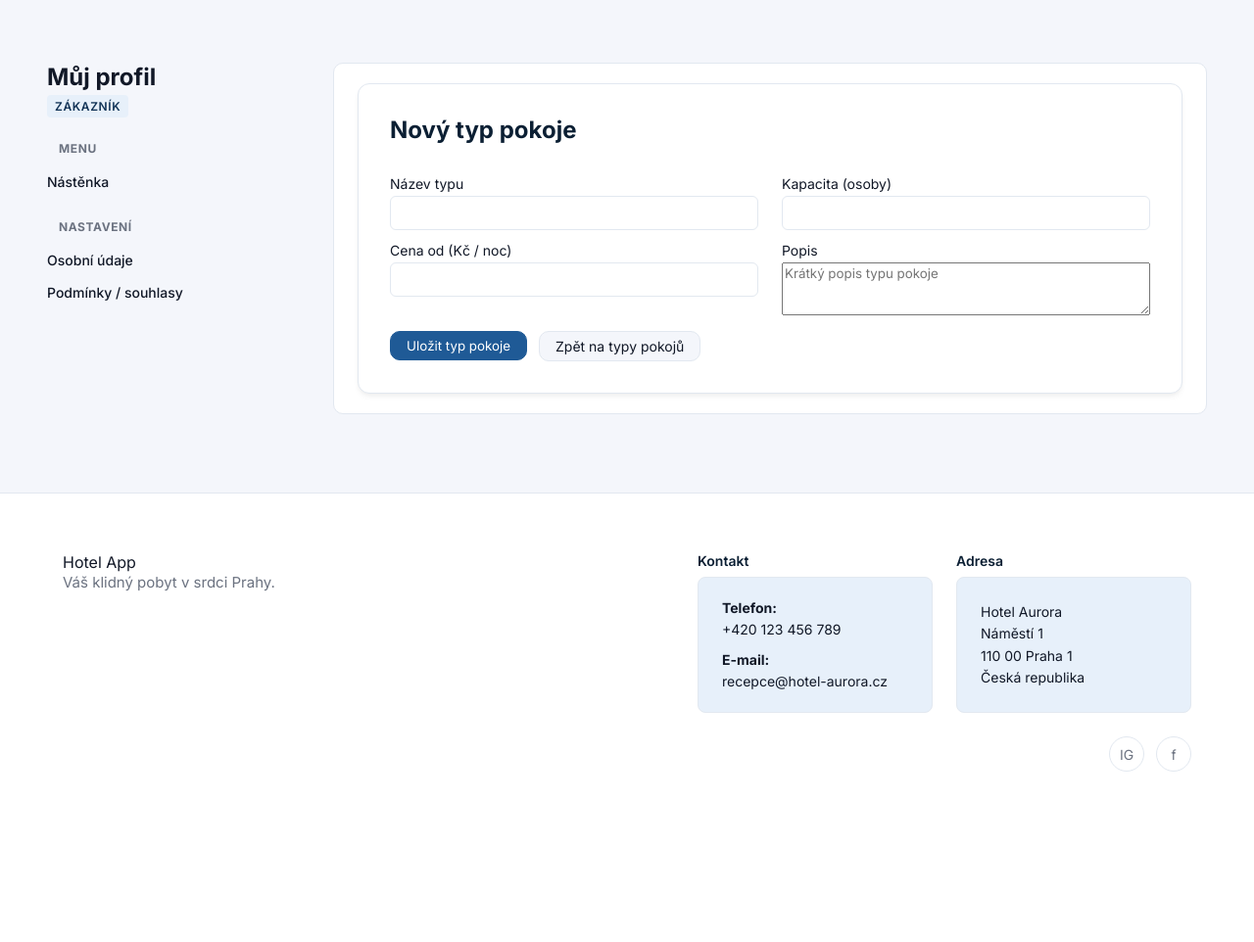
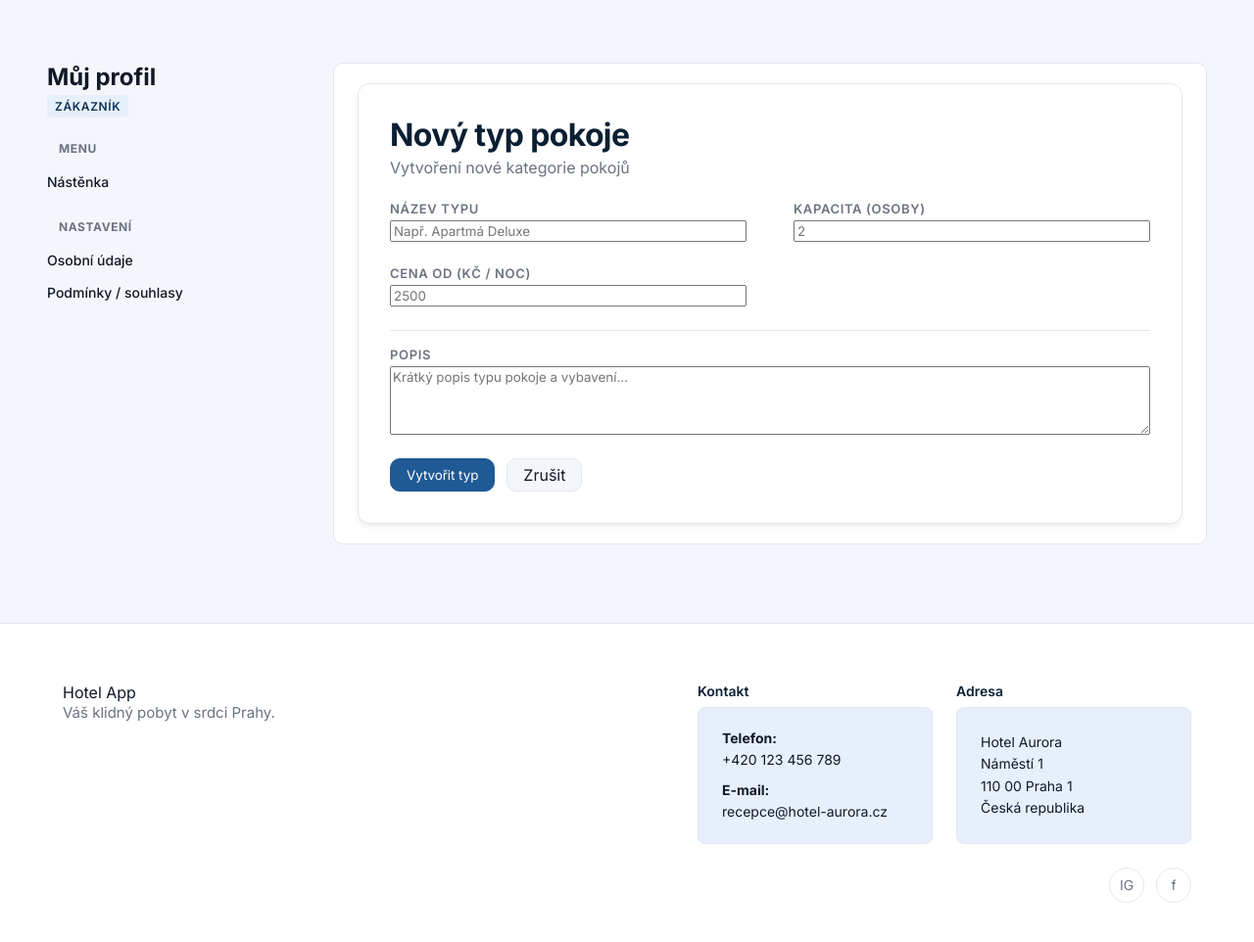
Before and after one commit to MarieHoravova/web-application-project, a FastAPI app: template templates/room_types/room_type_new.html in a window 1280 px wide. Shown: the part 67-1029 px from the top of the page at 98% size. Before the commit the page ends 855 px from the top, so only its background shows below. Run offline with FastAPI, Linux system fonts and the light colour scheme; the template is opened without the code that fills it, so the values that code supplies are empty; some web fonts are replaced.

Commit message:
Update edit a new RoomType

```diff
--- a/templates/room_types/room_type_new.html
+++ b/templates/room_types/room_type_new.html
@@ -3,48 +3,40 @@
 
 {% block profile_content %}
 
-  <div class="admin-detail-header">
-    <h2>Nový typ pokoje</h2>
+  <div class="dashboard-header" style="margin-bottom: 24px;">
+    <h1 style="margin: 0 0 4px 0;">Nový typ pokoje</h1>
+    <p style="color: var(--color-text-muted); margin: 0;">Vytvoření nové kategorie pokojů</p>
   </div>
 
-  <div class="admin-detail">
-    <form method="post"
-          action="{{ url_for('room_types_create') }}"
-          class="admin-detail-form">
+  <div class="form-card">
+    <form method="post" action="{{ url_for('room_types_create') }}">
+      <div class="detail-grid">
 
-      <div class="admin-detail-form-grid">
-        <div class="admin-detail-form-item">
-          <label>
-            Název typu
-            <input type="text" name="name" required>
-          </label>
+        <div class="detail-item">
+          <label class="detail-label">Název typu</label>
+          <input type="text" name="name" placeholder="Např. Apartmá Deluxe" required class="form-input">
         </div>
 
-        <div class="admin-detail-form-item">
-          <label>
-            Kapacita (osoby)
-            <input type="number" name="capacity" min="1" step="1" required>
-          </label>
+        <div class="detail-item">
+          <label class="detail-label">Kapacita (osoby)</label>
+          <input type="number" name="capacity" min="1" step="1" placeholder="2" required class="form-input">
         </div>
 
-        <div class="admin-detail-form-item">
-          <label>
-            Cena od (Kč / noc)
-            <input type="number" name="base_price" step="0.01" min="0" required>
-          </label>
+        <div class="detail-item">
+          <label class="detail-label">Cena od (Kč / noc)</label>
+          <input type="number" name="base_price" step="0.01" min="0" placeholder="2500" required class="form-input">
         </div>
 
-        <div class="admin-detail-form-item admin-detail-form-item-full">
-          <label>
-            Popis
-            <textarea name="description" rows="3" placeholder="Krátký popis typu pokoje"></textarea>
-          </label>
+        <div class="detail-item full-width">
+          <label class="detail-label">Popis</label>
+          <textarea name="description" rows="4" placeholder="Krátký popis typu pokoje a vybavení..." class="form-input"></textarea>
         </div>
+
       </div>
 
-      <div class="admin-detail-form-actions">
-        <button type="submit" class="btn btn-primary">Uložit typ pokoje</button>
-        <a href="{{ url_for('room_types_list') }}" class="btn btn-tertiary">Zpět na typy pokojů</a>
+      <div style="margin-top: 24px; display: flex; gap: 12px;">
+        <button type="submit" class="btn btn-primary">Vytvořit typ</button>
+        <a href="{{ url_for('room_types_list') }}" class="btn btn-tertiary">Zrušit</a>
       </div>
     </form>
   </div>
```
Also changed, not shown: templates/room_types/room_type_edit.html (+26 -30 lines).
